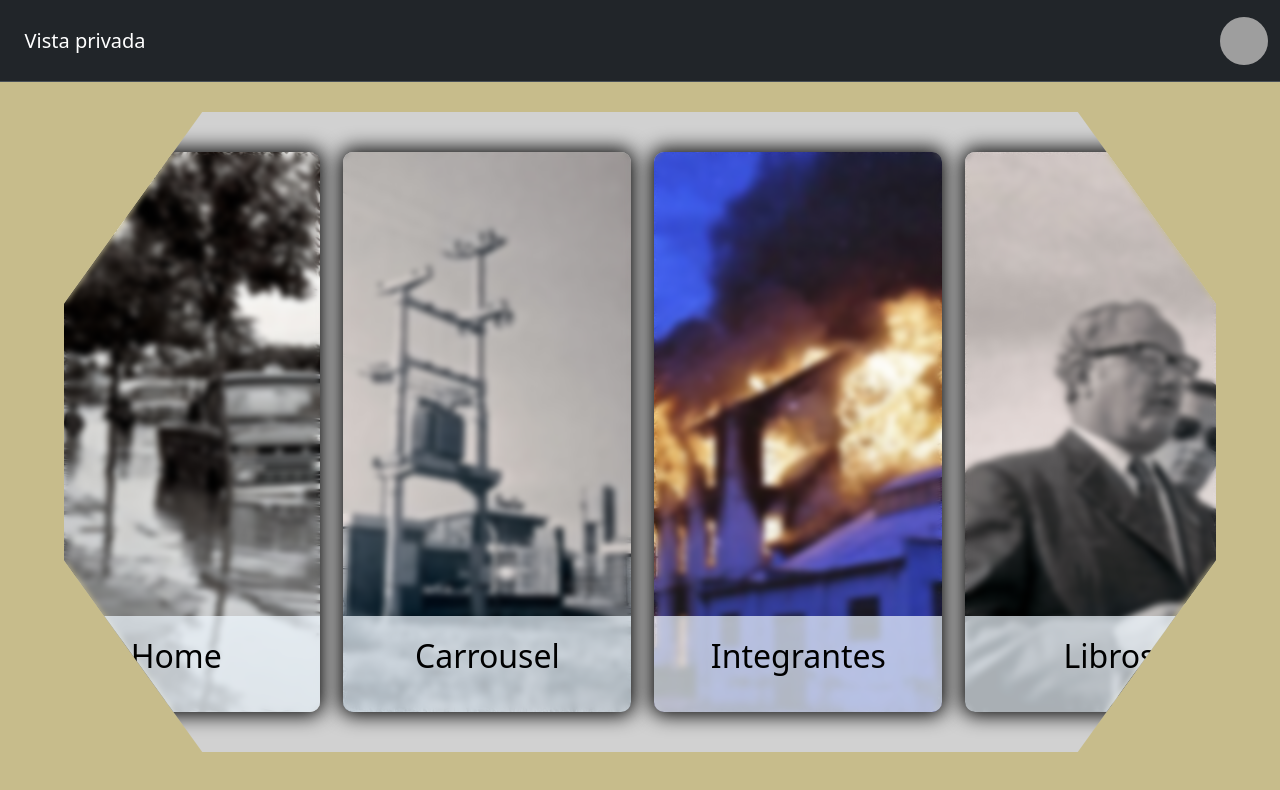
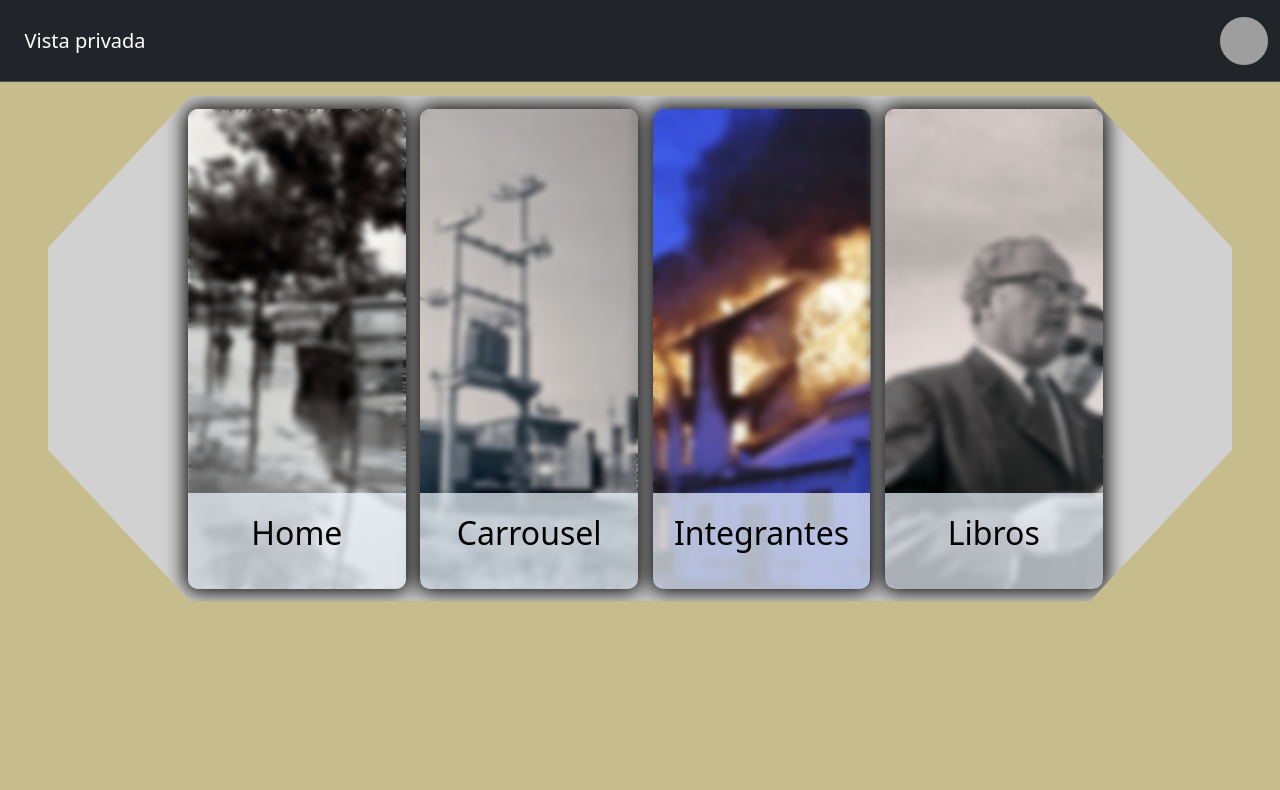
Before and after one commit to JoseSobrero/ArchivoHistoricoBack, a plain HTML site: page wwwroot/index.html in a window 1280 px wide. Drawn offline with Linux system fonts and the light colour scheme; grey boxes are pictures that could not be loaded.

Commit message:
respnsive design 1.0

```diff
--- a/wwwroot/css/style.css
+++ b/wwwroot/css/style.css
@@ -6,9 +6,10 @@ body{
 }
 /* Propiedades del contenedor */
 .contenedor{
-    margin: 7rem 3rem 7rem 3rem;
-    height: 40rem;
-    width: 90%;
+    margin: 6rem 3rem 3rem 3rem;
+    padding: 0 4rem;
+    height: 100%;
+    width: 100%;
     border-radius: 10px;
     display: flex;
     justify-content: center;
@@ -21,6 +22,8 @@ body{
 a{
     margin: 1%;
     text-decoration: none;
+    height: 85%;
+    width: 20%;
 }
 
 a p{
@@ -44,8 +47,8 @@ a p{
 
  /* configuracion de las cards con sus backgrounds */
 .card1, .card2, .card3, .card4{
-    height: 35rem;
-    width: 18rem;
+    height: 60vh;
+    width: 17vw;
     border-radius: 10px;
     box-shadow: 0px 0px 20px 3px black;
     align-items: end;
@@ -56,8 +59,8 @@ a p{
 }
 
 .card1:hover, .card2:hover, .card3:hover, .card4:hover{
-    height: 38rem;
-    width: 21rem;
+    height: 65vh;
+    width: 19vw;
     box-shadow: 0px 0px 28px 3px rgb(24, 22, 19);
     border: solid 1px black;
     transition: 0.5s;
```
